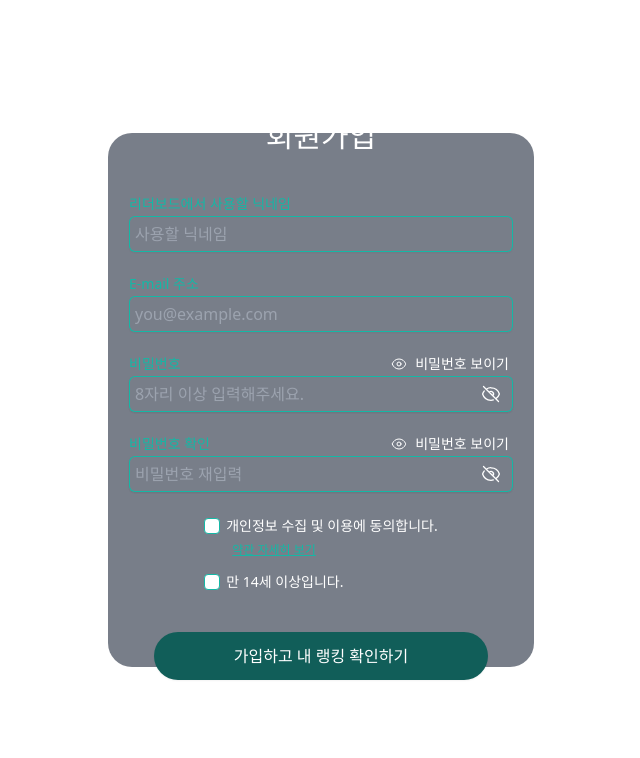
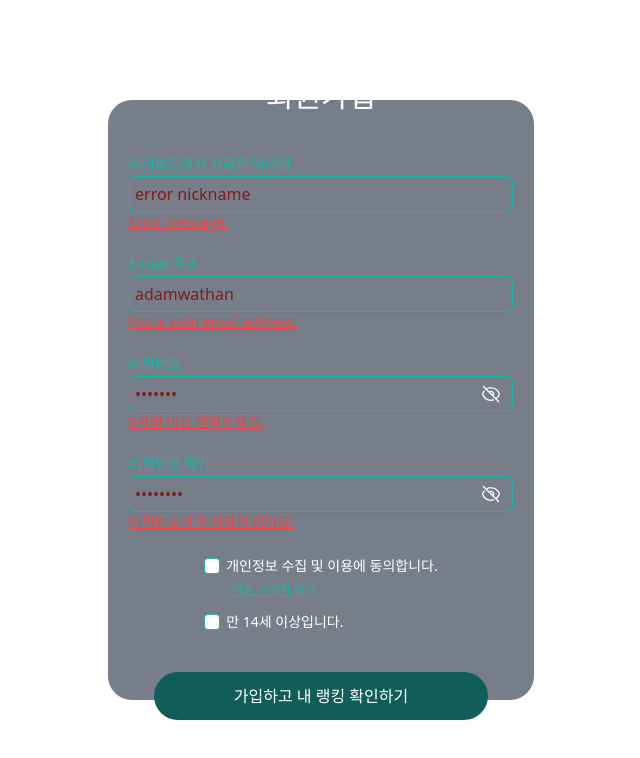
Before and after one commit to undermilli/tailwindtest, a React (Vite) app: page /signin in a window 1280 px wide. Shown: the top 758 px of the page, without its empty margins (319-959 px from the left). Built offline with nearby package versions, Linux system fonts and the light colour scheme.

Commit message:
LOL-38 style: errorMessage add, feat: Password Show fuction implement

```diff
--- a/src/pages/signin.jsx
+++ b/src/pages/signin.jsx
@@ -3,8 +3,11 @@ import "../index.css";
 import { EyeIcon, EyeSlashIcon } from "@heroicons/react/24/outline";
 
 function Signin() {
+  const [showPW, setShowPW] = useState(false);
+  const [showVerifyPW, setShowVerifyPW] = useState(false);
+
   return (
-    <div className="w-1/3 h-4/6 bg-slate-800/60 flex flex-col items-center justify-center fixed inset-0 m-auto text-whiteF rounded-3xl">
+    <div className="w-1/3 h-3/4 bg-slate-800/60 flex flex-col items-center justify-center fixed inset-0 m-auto text-whiteF rounded-3xl">
       <div className="bg-logoGray w-12 h-12 rounded-full mb-2.5 mt-7"></div>
       <h1 className="text-3xl mb-7">회원가입</h1>
       <div>
@@ -15,7 +18,7 @@ function Signin() {
           >
             리더보드에서 사용할 닉네임
           </label>
-          <div className="mt-0">
+          {/* <div className="mt-0">
             <input
               type="text"
               name="nickname"
@@ -23,10 +26,24 @@ function Signin() {
               className="block w-full rounded-md border-0 px-1.5 py-1.5 shadow-sm ring-1 ring-inset ring-teal-500 placeholder:text-gray-400 focus:ring-1 focus:ring-inset focus:ring-teal-500 bg-transparent text-whiteF"
               placeholder="사용할 닉네임"
             />
+          </div> */}
+          <div className="mt-0">
+            <input
+              type="text"
+              name="nickname"
+              id="nickname"
+              className="block w-full rounded-md border-0 px-1.5 py-1.5 pr-10 text-red-900 ring-1 ring-inset ring-teal-500 placeholder:text-red-300 focus:ring-1 focus:ring-inset focus:ring-teal-500 bg-transparent"
+              placeholder="사용할 닉네임"
+              defaultValue="error nickname"
+              aria-invalid="true"
+              aria-describedby="email-error"
+            />
+          </div>
+          <p className="mt-0 text-sm underline text-red-500" id="email-error">
+            Error message.
+          </p>
         </div>
       </div>
-      </div>
-      <div>
       <div className="m-2.5 w-96">
         <label
           htmlFor="email"
@@ -34,7 +51,7 @@ function Signin() {
         >
           E-mail 주소
         </label>
-          <div className="mt-0">
+        {/* <div className="mt-0">
           <input
             type="email"
             name="email"
@@ -42,8 +59,22 @@ function Signin() {
             className="block w-full rounded-md border-0 px-1.5 py-1.5  shadow-sm ring-1 ring-inset ring-teal-500 placeholder:text-gray-400 focus:ring-1 focus:ring-inset focus:ring-teal-500  bg-transparent text-whiteF"
             placeholder="you@example.com"
           />
+        </div> */}
+        <div className="relative mt-0 rounded-md shadow-sm">
+          <input
+            type="email"
+            name="email"
+            id="email"
+            className="block w-full rounded-md border-0 px-1.5 py-1.5 pr-10 text-red-900 ring-1 ring-inset ring-teal-500 placeholder:text-red-300 focus:ring-1 focus:ring-inset focus:ring-teal-500 bg-transparent"
+            placeholder="you@example.com"
+            defaultValue="adamwathan"
+            aria-invalid="true"
+            aria-describedby="email-error"
+          />
         </div>
-        </div>
+        <p className="mt-0 text-sm underline text-red-500" id="email-error">
+          Not a valid email address.
+        </p>
       </div>
 
       <div className="m-2.5 w-96">
@@ -52,23 +83,65 @@ function Signin() {
           className="flex text-sm justify-between font-medium leading-6 text-teal-500"
         >
           <p>비밀번호</p>
-          <div className="flex items-center">
+          {/* <div className="flex items-center">
             <EyeIcon className="h-4 w-4 mx-1 text-whiteF" />
             <p className="mx-1 text-whiteF">비밀번호 보이기</p>
-          </div>
+          </div> */}
         </label>
-        <div className="relative mt-0 rounded-md shadow-sm">
+        {/* <div className="relative mt-0 rounded-md shadow-sm">
           <input
-            type="password"
+            type={showPW ? "text" : "password"}
             name="password"
             id="password"
             className="block w-full rounded-md border-0 px-1.5 py-1.5 shadow-sm ring-1 ring-inset ring-teal-500 placeholder:text-gray-400 focus:ring-1 focus:ring-inset focus:ring-teal-500 bg-transparent text-whiteF"
-            placeholder="8자리 이상 입력해주세요."
+            placeholder="비밀번호를 입력해주세요."
           />
-          <div className="pointer-events-none absolute inset-y-0 right-0 flex items-center pr-3">
-            <EyeSlashIcon className="h-5 w-5 text-whiteF" aria-hidden="true" />
+          <div
+            className="pointer-events-auto absolute inset-y-0 right-0 flex items-center pr-3"
+            onClick={() => {
+              setShowPW(!showPW);
+            }}
+          >
+            {showPW ? (
+              <EyeIcon className="h-4 w-4 mx-1 text-whiteF" />
+            ) : (
+              <EyeSlashIcon
+                className="h-5 w-5 text-whiteF"
+                aria-hidden="true"
+              />
+            )}
+          </div>
+        </div> */}
+        <div className="relative mt-0 rounded-md shadow-sm">
+          <input
+            type={showPW ? "text" : "password"}
+            name="password"
+            id="password"
+            className="block w-full rounded-md border-0 px-1.5 py-1.5 pr-10 text-red-900 ring-1 ring-inset ring-teal-500 placeholder:text-red-300 focus:ring-1 focus:ring-inset focus:ring-teal-500 bg-transparent"
+            placeholder="비밀번호를 입력해주세요."
+            defaultValue="1234567"
+            aria-invalid="true"
+            aria-describedby="email-error"
+          />
+          <div
+            className="pointer-events-auto absolute inset-y-0 right-0 flex items-center pr-3"
+            onClick={() => {
+              setShowPW(!showPW);
+            }}
+          >
+            {showPW ? (
+              <EyeIcon className="h-4 w-4 mx-1 text-whiteF" />
+            ) : (
+              <EyeSlashIcon
+                className="h-5 w-5 text-whiteF"
+                aria-hidden="true"
+              />
+            )}
           </div>
         </div>
+        <p className="mt-0 text-sm underline text-red-500" id="email-error">
+          8자리 이상 입력하세요.
+        </p>
       </div>
       <div className="m-2.5 w-96">
         <label
@@ -76,23 +149,65 @@ function Signin() {
           className="flex text-sm justify-between font-medium leading-6 text-teal-500"
         >
           <p>비밀번호 확인</p>
-          <div className="flex items-center">
+          {/* <div className="flex items-center">
             <EyeIcon className="h-4 w-4 mx-1 text-whiteF" />
             <p className="mx-1 text-whiteF">비밀번호 보이기</p>
-          </div>
+          </div> */}
         </label>
-        <div className="relative mt-0 rounded-md shadow-sm">
+        {/* <div className="relative mt-0 rounded-md shadow-sm">
           <input
-            type="password"
+            type={showVerifyPW ? "text" : "password"}
             name="verifyPassword"
             id="verifyPassword"
             className="block w-full rounded-md border-0 px-1.5 py-1.5 shadow-sm ring-1 ring-inset ring-teal-500 placeholder:text-gray-400 focus:ring-1 focus:ring-inset focus:ring-teal-500 bg-transparent text-whiteF"
             placeholder="비밀번호 재입력"
           />
-          <div className="pointer-events-none absolute inset-y-0 right-0 flex items-center pr-3">
-            <EyeSlashIcon className="h-5 w-5 text-whiteF" aria-hidden="true" />
+          <div
+            className="pointer-events-auto absolute inset-y-0 right-0 flex items-center pr-3"
+            onClick={() => {
+              setShowVerifyPW(!showVerifyPW);
+            }}
+          >
+            {showVerifyPW ? (
+              <EyeIcon className="h-4 w-4 mx-1 text-whiteF" />
+            ) : (
+              <EyeSlashIcon
+                className="h-5 w-5 text-whiteF"
+                aria-hidden="true"
+              />
+            )}
+          </div>
+        </div> */}
+        <div className="relative mt-0 rounded-md shadow-sm">
+          <input
+            type={showVerifyPW ? "text" : "password"}
+            name="verifyPassword"
+            id="verifyPassword"
+            className="block w-full rounded-md border-0 px-1.5 py-1.5 pr-10 text-red-900 ring-1 ring-inset ring-teal-500 placeholder:text-red-300 focus:ring-1 focus:ring-inset focus:ring-teal-500 bg-transparent"
+            placeholder="비밀번호 재입력"
+            defaultValue="12345678"
+            aria-invalid="true"
+            aria-describedby="email-error"
+          />
+          <div
+            className="pointer-events-auto absolute inset-y-0 right-0 flex items-center pr-3"
+            onClick={() => {
+              setShowVerifyPW(!showVerifyPW);
+            }}
+          >
+            {showVerifyPW ? (
+              <EyeIcon className="h-4 w-4 mx-1 text-whiteF" />
+            ) : (
+              <EyeSlashIcon
+                className="h-5 w-5 text-whiteF"
+                aria-hidden="true"
+              />
+            )}
           </div>
         </div>
+        <p className="mt-0 text-sm underline text-red-500" id="email-error">
+          비밀번호가 일치하지 않아요.
+        </p>
       </div>
       <div>
         <div className="text-left mt-3.5 mb-3">
```
Lines whose indentation alone changed are shown as unchanged.
